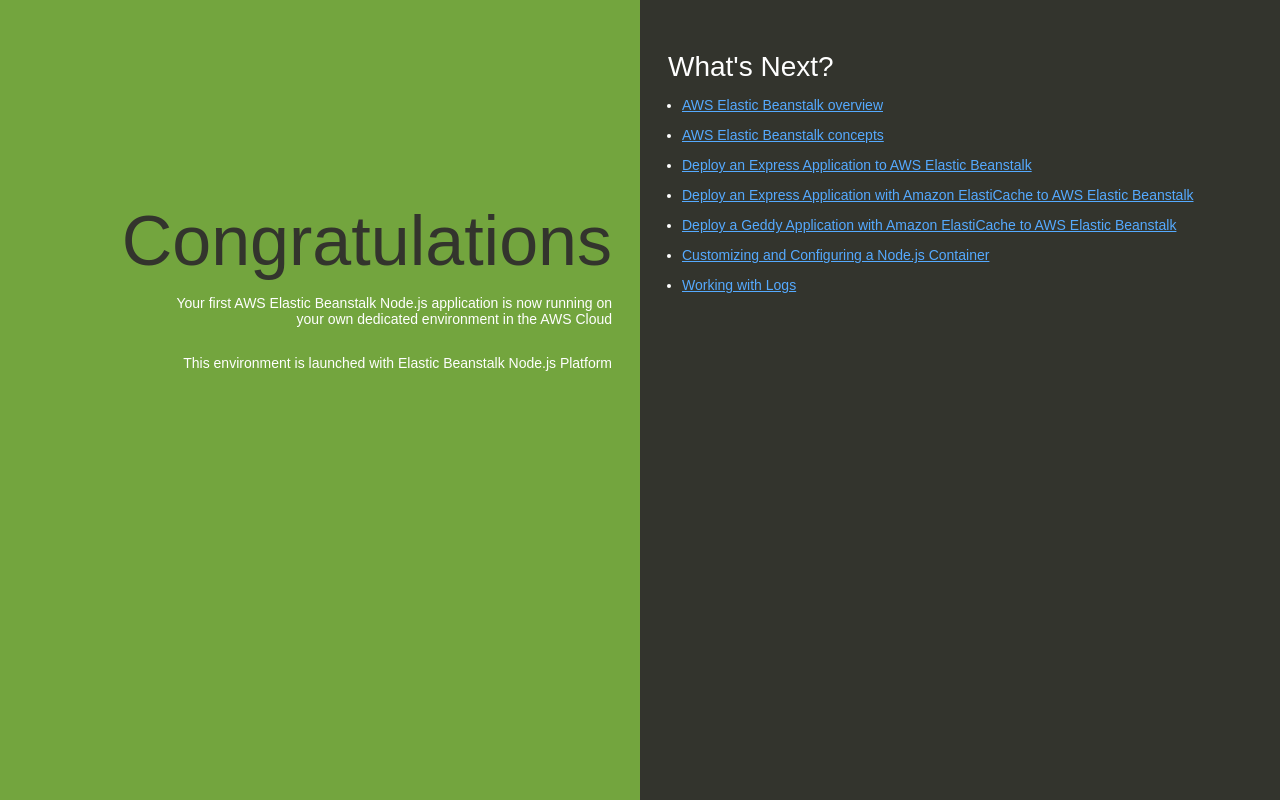
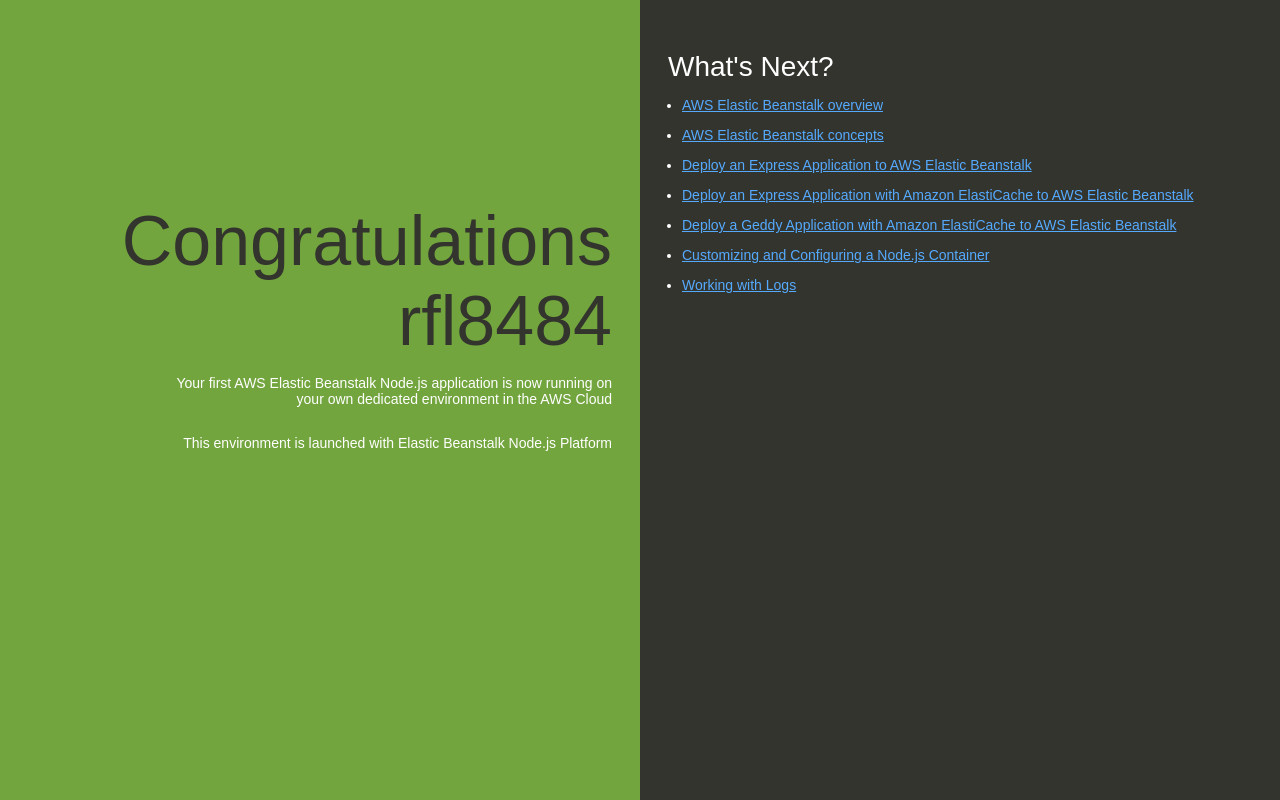
Before and after one commit to rfl8484/swen514-activity-14, a website: page index.html in a window 1280 px wide. Drawn offline with Linux system fonts and the light colour scheme.

Commit message:
congrats rfl8484

```diff
--- a/index.html
+++ b/index.html
@@ -74,7 +74,7 @@
   </head>
   <body>
     <div class="textColumn">
-      <h1>Congratulations</h1>
+      <h1>Congratulations rfl8484</h1>
       <p>Your first AWS Elastic Beanstalk Node.js application is now running on your own dedicated environment in the AWS Cloud</p>
       <p>This environment is launched with Elastic Beanstalk Node.js Platform</p>
     </div>
```
